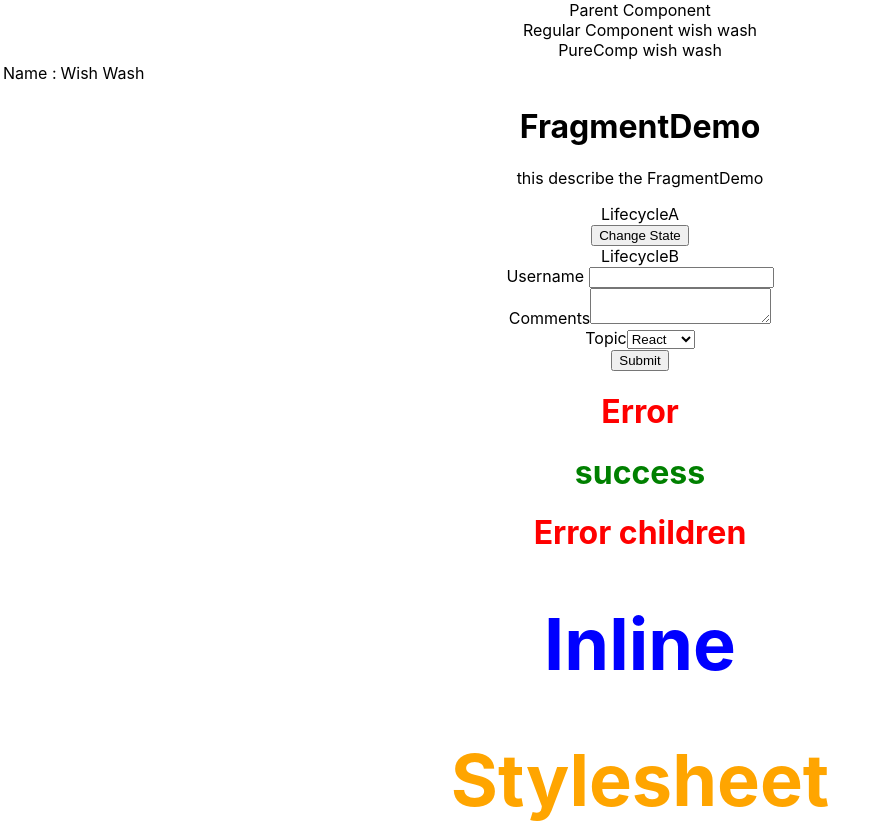
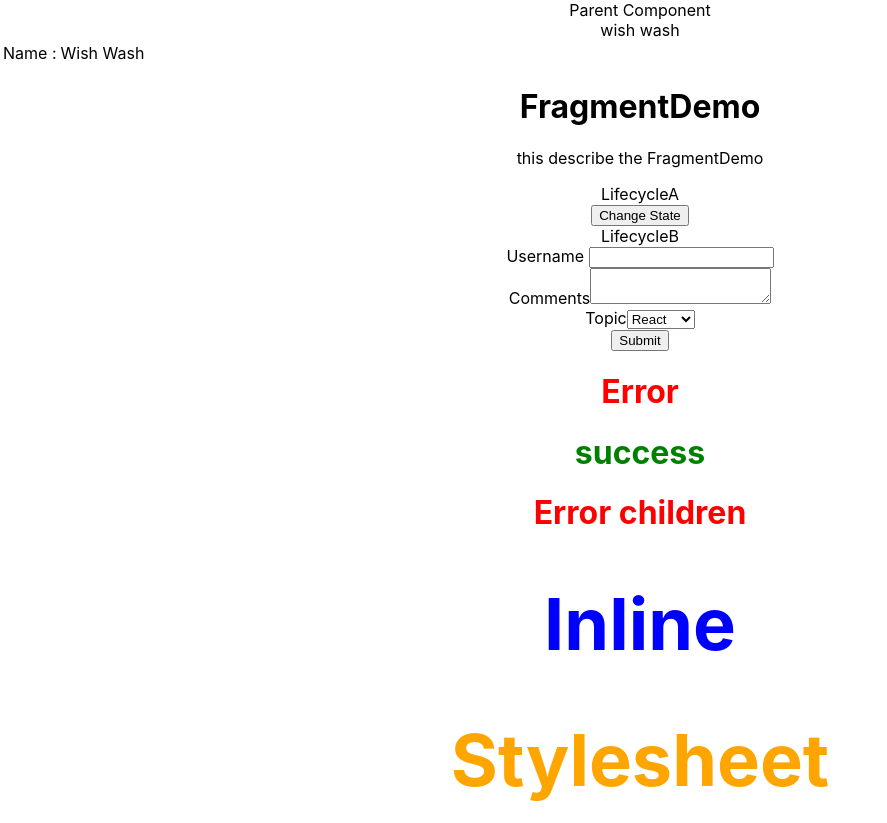
Before and after one commit to abdurrahmanmh/hello-world, a React (Create React App) app: page / in a window 1280 px wide. Shown: the top 823 px of the page, without its empty margins (0-887 px from the left). Built offline with nearby package versions, Linux system fonts and the light colour scheme.

Commit message:
Memo Component

```diff
--- /dev/null
+++ b/src/components/MemoComp.js
@@ -0,0 +1,8 @@
+import React from "react";
+
+function MemoComp({ name }) {
+  console.log("Rendering memo component");
+  return <div>{name}</div>;
+}
+
+export default React.memo(MemoComp);
--- a/src/components/ParentComp.js
+++ b/src/components/ParentComp.js
@@ -1,8 +1,9 @@
 import React, { Component,PureComponent } from "react";
 import RegComp from "./RegComp";
 import PureComp from "./PureComp";
+import MemoComp from "./MemoComp";
 
-class ParentComp extends PureComponent {
+class ParentComp extends Component {
   constructor(props) {
     super(props);
 
@@ -21,8 +22,9 @@
   render() {
     console.log("********** Parent Comp Render **********")
     return <div>Parent Component
-        <RegComp name={this.state.name}></RegComp>
-        <PureComp name={this.state.name}></PureComp>
+        <MemoComp name={this.state.name}/>
+        {/* <RegComp name={this.state.name}></RegComp>
+        <PureComp name={this.state.name}></PureComp> */}
     </div>;
   }
 }
```
